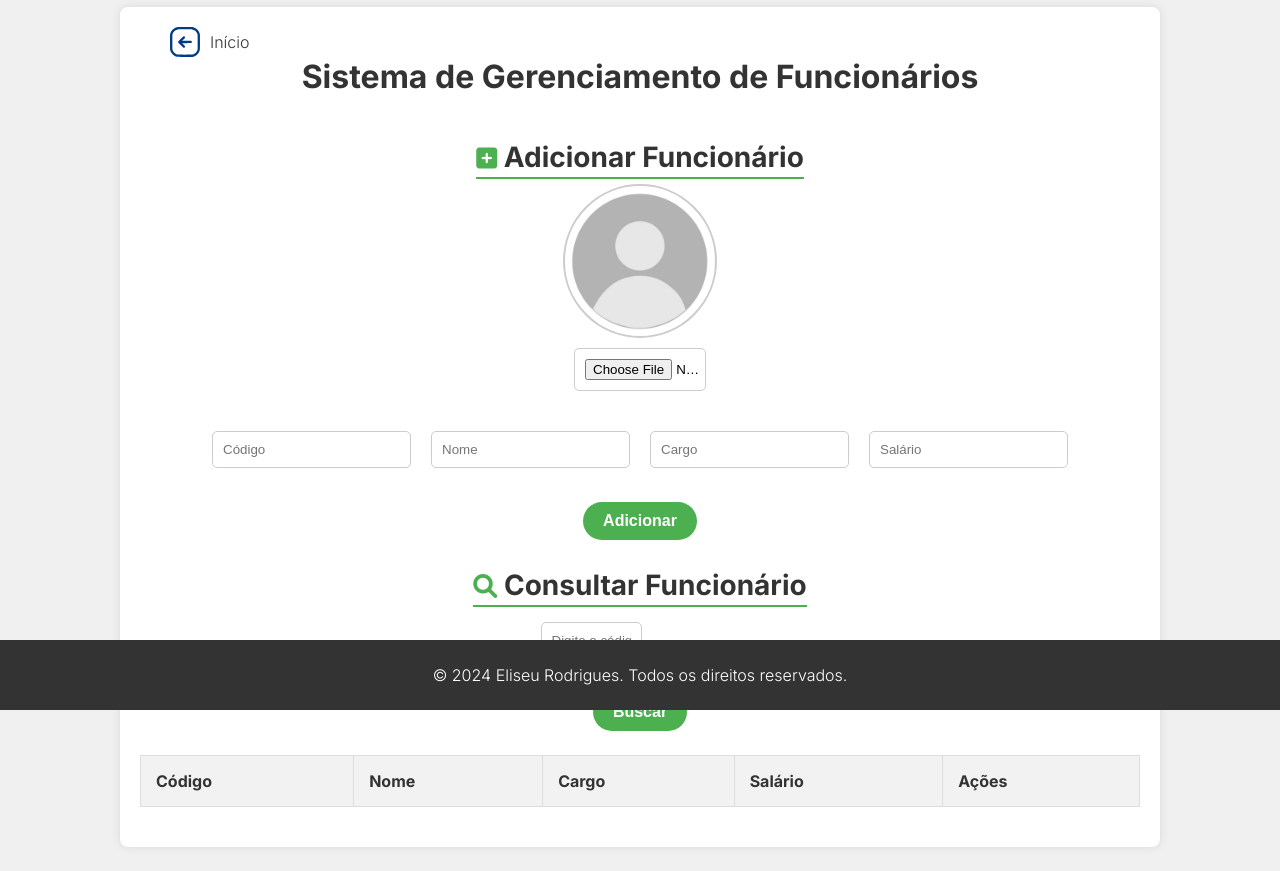
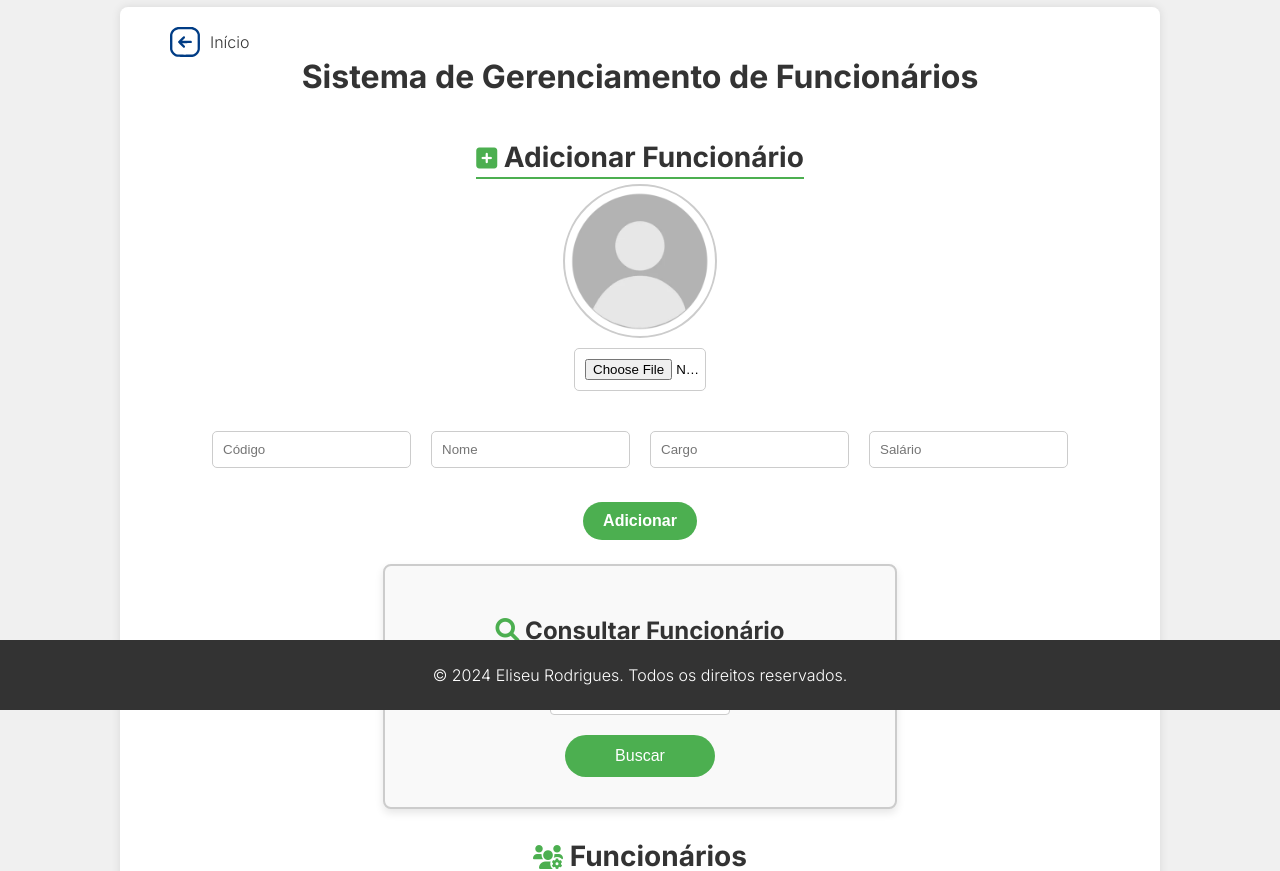
Before and after one commit to eurodriguesg/sistema_gestao, a website: page src/public/enterprise.html in a window 1280 px wide. Shown: the part 90-961 px from the top of the page. Drawn offline with Linux system fonts and the light colour scheme; no server answers.

Commit message:
:construction: Implementando o módulo de gestão de funcionários

```diff
--- a/src/public/enterprise.html
+++ b/src/public/enterprise.html
@@ -173,10 +173,11 @@
 
             /* Estilização geral do formulário */
             #addBookForm,
-            #isBookAvailableForm {
+            #searchEmployeeForm {
                 width: 100%;
-                max-width: 600px;
+                max-width: 450px;
                 margin: 20px auto;
+                margin-bottom: 30px;
                 padding: 30px;
                 border: 2px solid #ccc;
                 border-radius: 8px;
@@ -186,7 +187,7 @@
 
             /* Estilização do título */
             #addBookForm h2,
-            #isBookAvailableForm h2 {
+            #searchEmployeeForm h2 {
                 font-size: 24px;
                 text-align: center;
                 margin-bottom: 20px;
@@ -202,7 +203,7 @@
 
             /* Estilização dos campos de input */
             #addBookForm input,
-            #isBookAvailableForm input{
+            #searchEmployeeForm input{
                 width: 100%;
                 padding: 10px;
                 border: 1px solid #ccc;
@@ -213,14 +214,14 @@
 
             /* Foco nos campos de input */
             #addBookForm input:focus,
-            #isBookAvailableForm input:focus{
+            #searchEmployeeForm input:focus{
                 border-color: #4CAF50;
                 outline: none;
             }
 
             /* Estilização do checkbox */
             #addBookForm label,
-            #isBookAvailableForm label{
+            #searchEmployeeForm label{
                 display: inline-block;
                 font-size: 16px;
                 margin-left: 10px;
@@ -228,9 +229,10 @@
 
             /* Estilização do botão */
             #addBookForm button,
-            #isBookAvailableForm button {
-                width: 100%;
-                padding: 12px;
+            #searchEmployeeForm button {
+                width: auto; /* Permite que o botão tenha uma largura automática */
+                min-width: 150px; /* Define um tamanho mínimo, ajuste conforme necessário */
+                padding: 12px 20px; /* Ajuste o espaçamento interno para o botão */
                 background-color: #4CAF50;
                 color: white;
                 border: none;
@@ -238,11 +240,15 @@
                 cursor: pointer;
                 font-size: 16px;
                 margin-top: 10px;
+                transition: background-color 0.3s;
+                display: block; /* Garante que o botão seja um bloco para centralização */
+                margin-left: auto; /* Centraliza o botão */
+                margin-right: auto; /* Centraliza o botão */
             }
 
             /* Efeito no botão ao passar o mouse */
             #addBookForm button:hover,
-            #isBookAvailableForm button:hover{
+            #searchEmployeeForm button:hover{
                 background-color: #45a049;
             }
 
@@ -359,7 +365,7 @@
                 }
 
                 #addBookForm,
-                #isBookAvailableForm,
+                #searchEmployeeForm,
                 #loanBookForm,
                 #returnBookForm {
                     width: 90%;
@@ -367,14 +373,14 @@
                 }
 
                 #addBookForm input,
-                #isBookAvailableForm input,
+                #searchEmployeeForm input,
                 #loanBookForm input,
                 #returnBookForm input {
                     width: 100%;
                 }
 
                 #addBookForm button,
-                #isBookAvailableForm input,
+                #searchEmployeeForm input,
                 #loanBookForm button,
                 #returnBookForm button {
                     width: 100%;
@@ -536,16 +542,16 @@
                     <i class="fas fa-search"></i> Consultar Funcionário
                 </h2>
 
-                <div class="input-group">
-                    <input type="text" id="employeeSearch" name="employeeSearch" placeholder="Digite o código do funcionário" required>
-                </div>
+                <input type="text" id="employeeSearch" name="employeeSearch" placeholder="Código do funcionário" required>
 
-                <button type="button" class="button" onclick="searchEmployee()">Buscar</button>
+                <button type="button" onclick="searchEmployee()">Buscar</button>
             </form>
 
 
-
             <!-------| TABELA |------->
+            <h2 class="section-title">
+                <i class="fa-solid fa-users-gear"></i> Funcionários
+            </h2>
             <table id="employeeTable">
                 <thead>
                     <tr>
```
